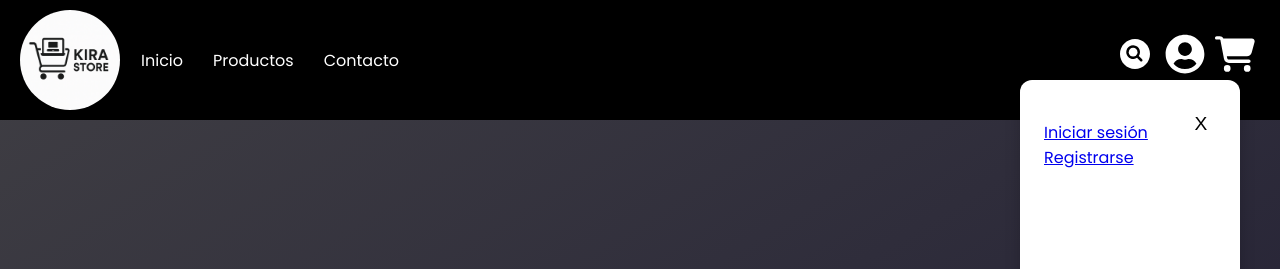
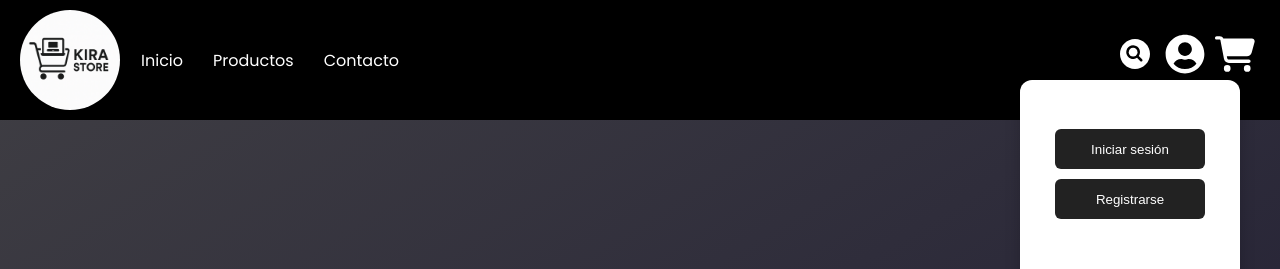
Before and after one commit to Luchoolopez/marketplace, a React (Vite) app in the folder frontend/: page / in a window 1280 px wide. Both pictures are taken after a click on the link 1185 px from the left and 60 px from the top of the page. Shown: the top 269 px of the page. Built offline with nearby package versions, Linux system fonts and the light colour scheme; no server answers.

Commit message:
acomodando usermenu

```diff
--- a/frontend/src/components/UserMenu.jsx
+++ b/frontend/src/components/UserMenu.jsx
@@ -5,9 +5,9 @@ import "../styles/UserMenu.css";
 const UserMenu = ({ onClose }) => {
     const { user, logout } = useAuth();
 
+
     return (
         <div className="user-menu-modal">
-            <button className="user-menu-close-btn" onClick={onClose}>X</button>
             <div className="user-menu-content">
                 {user ? (
                     <>
@@ -15,14 +15,16 @@ const UserMenu = ({ onClose }) => {
                             <p>Bienvenido {user.username}</p>
                         </div>
                         <div className="user-modal-container-btn">
+                            <button><a href="mi-perfil">Mi Perfil</a></button>
                             <button onClick={logout}>Cerrar Sesión</button>
                         </div>
                     </>
                 ) : (
                     <>
-                        <a href="iniciar-sesion">Iniciar sesión</a>
-                        <br />
-                        <a href="registrarse">Registrarse</a>
+                        <div className="user-modal-login-logout">
+                        <button><a href="iniciar-sesion">Iniciar sesión</a></button>
+                        <button><a href="registrarse">Registrarse</a></button>
+                        </div>
                     </>
                 )}
             </div>
--- a/frontend/src/styles/UserMenu.css
+++ b/frontend/src/styles/UserMenu.css
@@ -13,36 +13,71 @@
     width: 220px;
 }
 
-.user-menu-close-btn {
-    float: right;
-    border: none;
-    font-size: 1.2rem;
-    cursor: pointer;
-    background: transparent;
-    height: 40px;
-    width: 30px;
-    border-radius: 30px;
-}
-
-.user-menu-close-btn:hover{
-    background: black;
-    color: white;
-}
-
 .user-menu-content {
-    margin-top: 16px;
+    margin-top: 25px;
+    display: flex;
+    flex-direction: column;
+    align-items: center;
+    justify-content: center;
+    text-align: center;
 }
 
 .user-modal-container {
     margin-bottom: 12px;
 }
 
+.user-modal-container-btn {
+    display: flex;
+    flex-direction: column;
+    align-items: center;
+    justify-content: center;
+    gap: 10px;
+}
+
 .user-modal-container-btn button {
-    width: 100%;
-    padding: 8px 0;
     border-radius: 6px;
     border: none;
     background: #222;
     color: #fff;
     cursor: pointer;
+    height: 40px;
+    width: 150px;
 }
+
+.user-modal-container-btn button:hover {
+    background: rgb(65, 65, 65);
+    border-color: black;
+}
+
+.user-modal-container-btn a{
+    text-decoration: none;
+    color: white;
+}
+
+.user-modal-login-logout {
+    display: flex;
+    flex-direction: column;
+    align-items: center;
+    justify-content: center;
+    gap: 10px;
+}
+
+.user-modal-login-logout button{
+    border-radius: 6px;
+    border: none;
+    background: #222;
+    color: #fff;
+    cursor: pointer;
+    height: 40px;
+    width: 150px;
+}
+
+.user-modal-login-logout button:hover{
+    background: rgb(65, 65, 65);
+    border-color: black;
+}
+
+.user-modal-login-logout a {
+    text-decoration: none;
+    color: white;
+}
```
